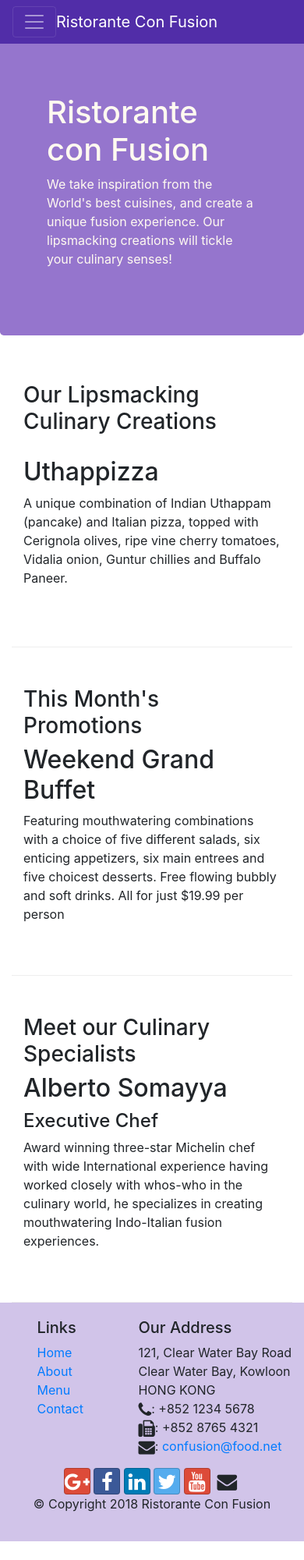
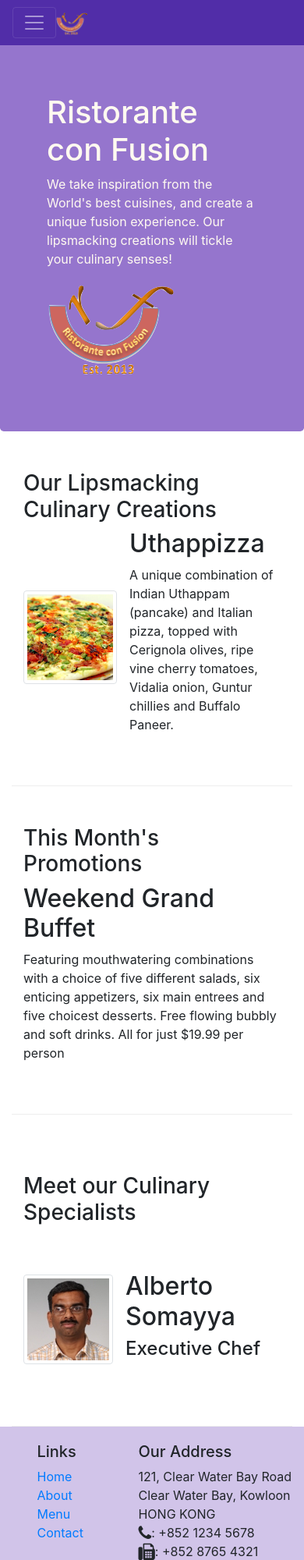
Before and after one commit to JYL93/conFusion, a website: page index.html in a window 390 px wide. Shown: the top 2000 px of the page at 78% size. Before the commit the page ends 1976 px from the top, so only its background shows below. Drawn offline with nearby package versions, Linux system fonts and the light colour scheme.

Commit message:
Images and Media Added

```diff
--- a/index.html
+++ b/index.html
@@ -22,7 +22,7 @@
             <button class="navbar-toggler" type="button" data-toggle="collapse" data-target="#Navbar">
                 <span class="navbar-toggler-icon"></span>
             </button>
-            <a class="navbar-brand mr-auto" href="#">Ristorante Con Fusion</a>
+            <a class="navbar-brand mr-auto" href="#"><img src="img/logo.png" height="30" width="41"></a>
             <div class="collapse navbar-collapse" id="Navbar">
                 <ul class="navbar-nav mr-auto">
                     <li class="nav-item active"><a class="nav-link" href="#"><span class="fa fa-home fa-lg"></span> Home</a></li>
@@ -42,7 +42,8 @@
                     <h1>Ristorante con Fusion</h1>
                     <p>We take inspiration from the World's best cuisines, and create a unique fusion experience. Our lipsmacking creations will tickle your culinary senses!</p>
                 </div>
-                <div class="col-12 col-sm">
+                <div class="col-12 col-sm align-self-center">
+                    <img src="img/logo.png" class="img-fluid">
                 </div>
             </div>
         </div>
@@ -54,8 +55,15 @@
                 <h3>Our Lipsmacking Culinary Creations</h3>
             </div>
             <div class="col col-sm order-sm-first col-md">
-                <h2>Uthappizza</h2>
-                <p>A unique combination of Indian Uthappam (pancake) and Italian pizza, topped with Cerignola olives, ripe vine cherry tomatoes, Vidalia onion, Guntur chillies and Buffalo Paneer.</p>
+                <div class="media">
+                    <img class="d-flex mr-3 img-thumbnail align-self-center" src="img/uthappizza.png" alt="uthappizza">
+                    <div class="media-body">
+                        <h2 class="mt-0">Uthappizza</h2>
+                        <p>A unique combination of Indian Uthappam (pancake) and Italian pizza, topped with Cerignola olives, ripe vine cherry tomatoes, Vidalia onion, Guntur chillies and Buffalo Paneer.</p>
+                    </div>
+
+                </div>
+
             </div>
         </div>
 
@@ -74,10 +82,15 @@
             <div class="col-12 col-sm-4 order-sm-last col-md-3">
                 <h3>Meet our Culinary Specialists</h3>
             </div>
-            <div class="col-12 order-sm-first col-sm">
-                <h2>Alberto Somayya</h2>
-                <h4>Executive Chef</h4>
-                <p>Award winning three-star Michelin chef with wide International experience having worked closely with whos-who in the culinary world, he specializes in creating mouthwatering Indo-Italian fusion experiences. </p>
+            <div class="col col-sm order-sm-first col-md">
+                <div class="media">
+                    <img class="d-flex mr-3 img-thumbnail align-self-center" src="img/alberto.png" alt="alberto">
+                    <div class="media-body">
+                        <h2>Alberto Somayya</h2>
+                        <h4>Executive Chef</h4>
+                        <p class="d-none d-sm-block">Award winning three-star Michelin chef with wide International experience having worked closely with whos-who in the culinary world, he specializes in creating mouthwatering Indo-Italian fusion experiences. </p>
+                    </div>
+                </div>
             </div>
         </div>
     </div>
```
Also changed, not shown: aboutus.html (+3 -2 lines), contactus.html (+3 -2 lines), img/alberto.png (added), img/buffet.png (added), img/logo.png (added), img/uthappizza.png (added), 1 other file.
